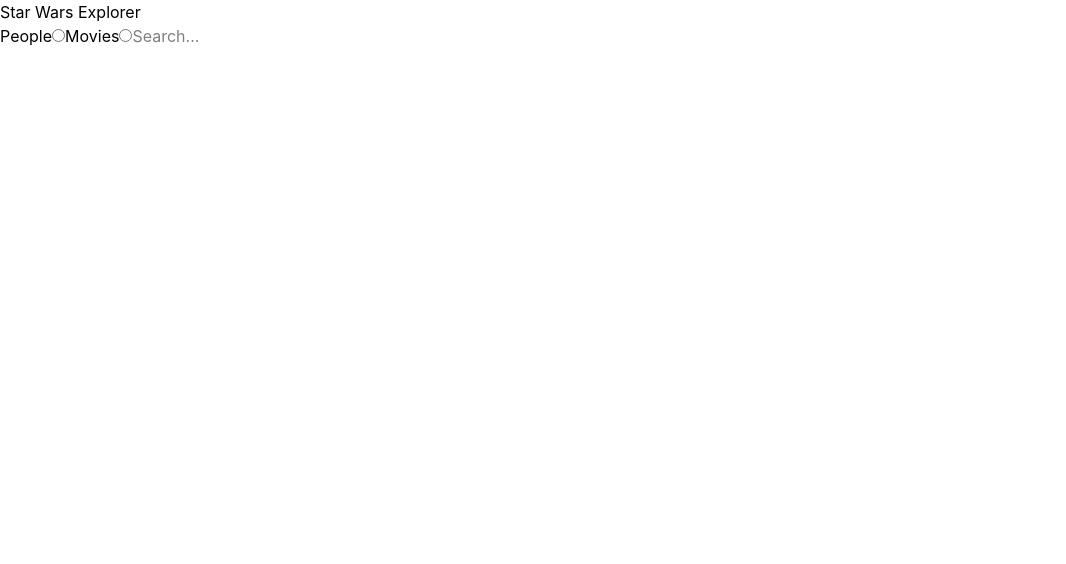
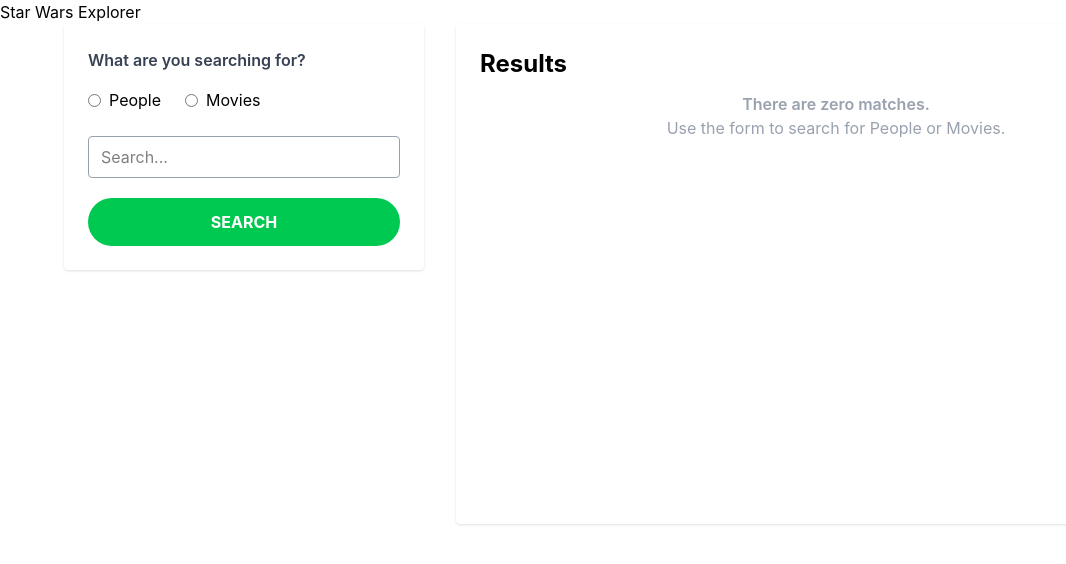
Before and after one commit to sebastiaohns/swapi, a React (Vite) app: page / in a window 1280 px wide. Shown: the top 564 px of the page, without its empty margins (0-1066 px from the left). Built offline with nearby package versions, Linux system fonts and the light colour scheme.

Commit message:
feat: Style search page

```diff
--- a/src/Components/ListFilms.tsx
+++ b/src/Components/ListFilms.tsx
@@ -18,14 +18,20 @@
   }, [data, search]);
 
   return filteredFilms.map((item: FilmType) => (
-    <div key={item.uid}>
-      <p>{item.properties.title}</p>
+    <div
+      key={item.uid}
+      className="flex items-center justify-between w-full border-b border-gray-200 py-4"
+    >
+      <span className="font-semibold text-gray-800">
+        {item.properties.title}
+      </span>
       <button
+        className="bg-green-500 hover:bg-green-600 text-white text-sm font-bold px-6 py-2 rounded-full transition"
         onClick={() =>
           navigate(`details/${item.properties.url.split("/api/")[1]}`)
         }
       >
-        see details
+        SEE DETAILS
       </button>
     </div>
   ));
--- a/src/Components/ListPeople.tsx
+++ b/src/Components/ListPeople.tsx
@@ -18,14 +18,20 @@
   }, [data, search]);
 
   return filteredPeople.map((item: PeopleType) => (
-    <div key={item.uid}>
-      <p>{item.properties.name}</p>
+    <div
+      key={item.uid}
+      className="flex items-center justify-between w-full border-b border-gray-200 py-4"
+    >
+      <span className="font-semibold text-gray-800">
+        {item.properties.name}
+      </span>
       <button
+        className="bg-green-500 hover:bg-green-600 text-white text-sm font-bold px-6 py-2 rounded-full transition"
         onClick={() =>
           navigate(`/details/${item.properties.url.split("/api/")[1]}`)
         }
       >
-        see details
+        SEE DETAILS
       </button>
     </div>
   ));
--- a/src/pages/home.tsx
+++ b/src/pages/home.tsx
@@ -15,38 +15,69 @@
   const people = useGetPeople(isResourcePeople);
 
   return (
-    <div>
-      <form>
-        <label>
-          People
+    <div className="max-w-6xl mx-auto flex items-start gap-8">
+      <div className="w-[360px] bg-white rounded shadow p-6">
+        <h2 className="font-semibold text-gray-700 mb-4">
+          What are you searching for?
+        </h2>
+
+        <div className="flex gap-6 mb-6">
+          <label className="flex items-center gap-2">
             <input
               type="radio"
+              name="type"
               value="people"
               checked={isResourcePeople}
               onChange={(e) => setResource(e.target.value)}
             />
+            <span>People</span>
           </label>
-        <label>
-          Movies
+
+          <label className="flex items-center gap-2">
             <input
               type="radio"
+              name="type"
               value="films"
               checked={isResourceFilm}
               onChange={(e) => setResource(e.target.value)}
             />
+            <span>Movies</span>
           </label>
+        </div>
         <input
-          type="text"
+          className="w-full border border-gray-400 rounded px-3 py-2 mb-5 outline-none focus:ring-2 focus:ring-green-500"
+          placeholder="Search..."
           value={search}
-          placeholder="Search..."
           onChange={(e) => setSearch(e.target.value)}
         />
-      </form>
 
-      {isResourceFilm && <ListFilms data={films.data ?? []} search={search} />}
+        <button className="w-full bg-green-500 hover:bg-green-600 text-white font-bold py-3 rounded-full transition">
+          {people.isFetching || films.isFetching ? "SEARCHING..." : "SEARCH"}
+        </button>
+      </div>
+
+      <div className="flex-1 bg-white rounded shadow p-6 min-h-[500px]">
+        <h2 className="text-2xl font-bold mb-3">Results</h2>
+
+        <div className="h-full w-full flex flex-col items-center justify-center text-center text-gray-400">
+          {(resource == "" ||
+            (isResourceFilm && films.data?.length == 0) ||
+            (isResourcePeople && people.data?.length == 0)) && (
+            <>
+              <p className="font-semibold">There are zero matches.</p>
+
+              <p>Use the form to search for People or Movies.</p>
+            </>
+          )}
+
+          {isResourceFilm && (
+            <ListFilms data={films.data ?? []} search={search} />
+          )}
           {isResourcePeople && (
             <ListPeople data={people.data ?? []} search={search} />
           )}
         </div>
+      </div>
+    </div>
   );
 };
```
Lines whose indentation alone changed are shown as unchanged.
